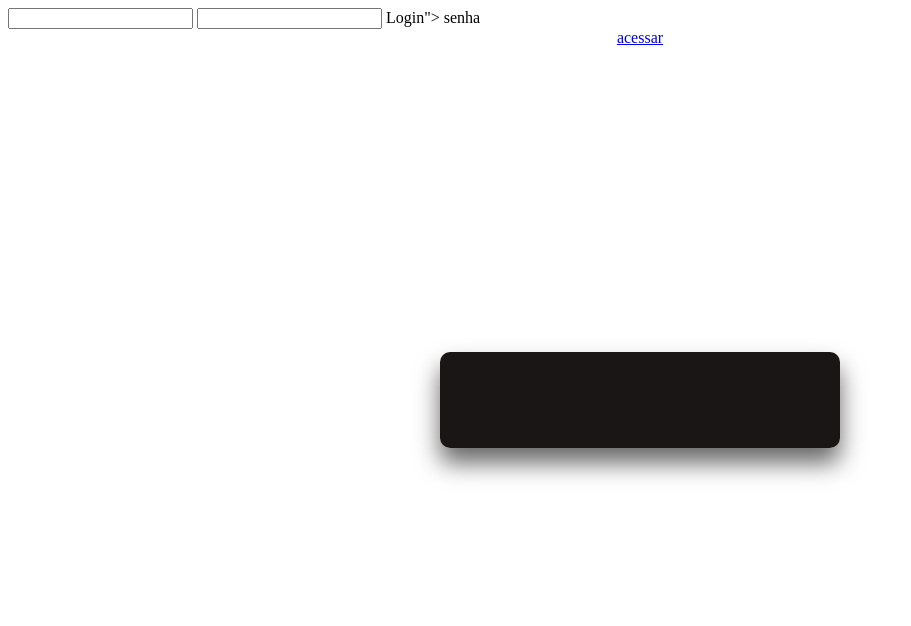
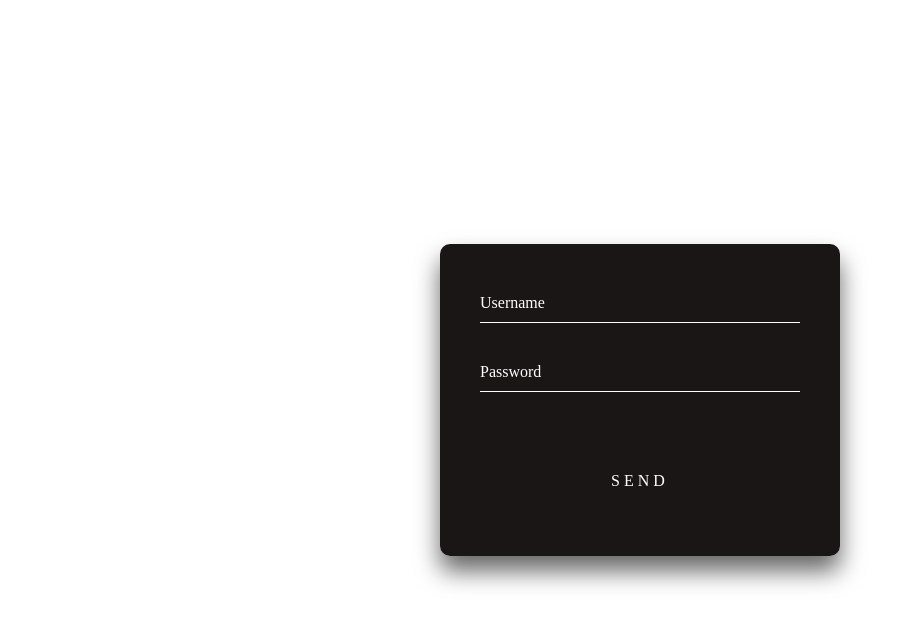
Before and after one commit to miguel19araujo/loja, a plain HTML site: page index.html in a window 1280 px wide. Shown: the whole page, without its empty margins (0-911 px from the left). Drawn offline with Linux system fonts and the light colour scheme.

Commit message:
Add files via upload

```diff
--- a/index.html
+++ b/index.html
@@ -10,16 +10,16 @@
 <div class="login-box">
 
   <form>
+    <div class="user-box">
+      <input type="text" name="" required="">
+      <label>Username</label>
     </div>
     <div class="user-box">
-      <input type="password" name="" required="
-    <div class="user-box">
-      <input type="text" name="" required="">
-      <label>Login</label>">
-      <label>senha</label>
+      <input type="password" name="" required="">
+      <label>Password</label>
     </div><center>
     <a href="#">
-           acessar
+           SEND
        <span></span>
     </a></center>
   </form>
```
